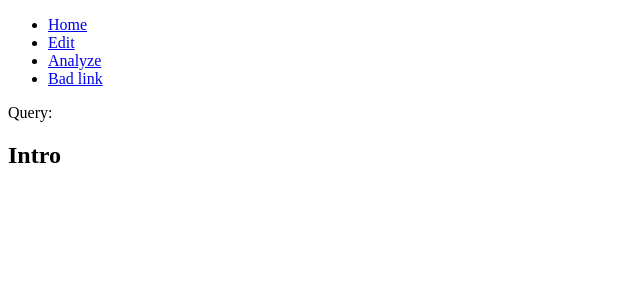
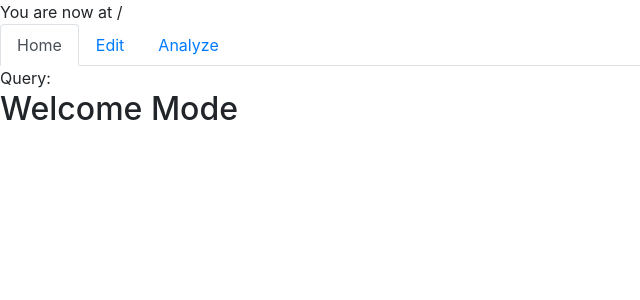
Before and after one commit to noelbundick/labyrinth-visualizer, a Next.js app: page / in a window 1280 px wide. Shown: the top 300 px of the page, without its empty margins (0-640 px from the left). Built offline with nearby package versions, Linux system fonts and the light colour scheme.

Commit message:
Refactor AnalyzeMode, EditMode, Frame, NavBar, etc

```diff
--- /dev/null
+++ b/components/analyze-mode.tsx
@@ -0,0 +1,13 @@
+export default function Analyze(props) {
+  const path = props.match.path as string;
+  const forward = path.endsWith('to');
+  return (
+    <div>
+      <h1>Analyze Mode</h1>
+      <p>Path: {path}</p>
+      <p>Forward: {String(forward)}</p>
+      <p>Start: {props.match.params.start ?? "(undefined)"}</p>
+      <p>End: {props.match.params.end ?? "(undefined)"}</p>
+    </div>
+  );
+}
--- /dev/null
+++ b/components/edit-mode.tsx
@@ -0,0 +1,3 @@
+export default function EditMode() {
+  return <h2>Edit Mode</h2>;
+}
--- a/components/frame.tsx
+++ b/components/frame.tsx
@@ -1,184 +1,55 @@
-import Head from 'next/head'
-import Link from 'next/link'
-import { useRouter } from 'next/router';
+import {useRouter} from 'next/router'
 import React from "react";
-import Nav from 'react-bootstrap/Nav';
-import Tab from 'react-bootstrap/Tab';
-// import { connect } from 'react-redux'
-import SplitPane from 'react-split-pane'
-// import { Dispatch } from 'redux'
+import {
+  BrowserRouter as Router,
+  Switch,
+  Route,
+  Link,
+} from "react-router-dom";
 
-// import { ApplicationState, AnyAction, setSpeechSupport } from "../actions";
+import Analyze from './analyze-mode';
+import Edit from './edit-mode';
+import NavBar from './nav-bar';
+import NotFound from './page-not-found';
+import Welcome from './welcome-mode';
 
-// import CartControl from './cart-control';
-// import ChromeDetect from './chrome-detect';
-// import GraphPanelControl from './graph-panel-control';
-// import HamburgerControl from './hamburger-control';
-// import HistoryControl from './history-control';
-// import InfoControl from './info-control';
-// import LanguageControl from './language-control';
-// import LexiconControl from './lexicon-control';
-// import LoadingControl from './loading-control';
-// import MenuControl from './menu-control';
-// import PostingListControl from './posting-list-control';
-// import RecorderControl from './recorder-control';
-// import SpeechControl from './speech-control';
-// import TestsControl from './tests-control';
-
-import styles from './controls.module.css';
-
-interface UIStateProps {
-  start?: string;
-  end?: string;
-  forward?: boolean;
-}
-
-export default function render() {
-  console.log('Frame renders');
-  const router = useRouter()
-  const { start, end, forward } = router.query
-
-  const uiState = { start, end, forward: !!forward };
+export default function Frame() {
+  const router = useRouter();
+  const { forward } = router.query;
 
   return (
-    <div className={styles.frame}>
-      <Head>
-        <title>Labyrinth Visualizer</title>
-        <link rel="icon" href="/security-24px.svg" />
-      </Head>
-      <Link href="/editor">
-        <a>Editor</a>
-      </Link>
-      <Link href="/analyze">
-        <a>Analyze</a>
-      </Link>
-      <h1>Frame</h1>
-      <p>Start: {uiState.start || '(undefined)'}</p>
-      <p>End: {uiState.end || '(undefined)'}</p>
-      <p>Forward: {uiState.forward ? 'true' : 'false'}</p>
-    </div>
+    <Router>
+      <div>
+        <NavBar/>
+
+        <div>
+          Query: {forward}
+        </div>
+
+        <Switch>
+          <Route
+            path={[
+              "/analyze/to/:start/:end",
+              "/analyze/to/:start",
+              "/analyze/to",
+              "/analyze/from/:start/:end",
+              "/analyze/from/:start",
+              "/analyze/from",
+              "/analyze"
+            ]}
+            component={Analyze}
+          />
+          <Route path="/edit">
+            <Edit />
+          </Route>
+          <Route exact path="/">
+            <Welcome />
+          </Route>
+          <Route>
+            <NotFound />
+          </Route>
+        </Switch>
+      </div>
+    </Router>
   );
 }
-// interface Props {
-//   application: ApplicationState;
-//   speechSupported: (isRecording: boolean) => void;
-// };
-
-// class FrameControl extends React.Component<Props> {
-//   render() {
-//     if (this.props.application.bluePlateWorld) {
-//       return (
-//         <div className={styles.frame}>
-//           <div>
-//             <SplitPane split="horizontal" minSize={100} defaultSize={600}>
-//               <div className={styles.frameUpperPanel}>
-//                 {this.renderTabs()}
-//               </div>
-//               <div className={styles.frameLowerPanel}>
-//                 <RecorderControl />
-//                 <CartControl />
-//               </div>
-//             </SplitPane>
-//           </div>
-//           <ChromeDetect/>
-//         </div>
-//       );
-//     } else {
-//       return <LoadingControl />;
-//     }
-//   }
-
-//   // DESIGN NOTE: mountOnEnter and unmountOnExit are necessary for the
-//   // GraphControl layout algorithm. It turns out the getBBox() returns
-//   // an empty bounding box for svg text elements that aren't currently
-//   // visible.
-//   //   https://stackoverflow.com/questions/21387965/getbbox-width-and-height-returns-0
-//   //   https://stackoverflow.com/questions/40744176/getbbox-and-getcomputedtextlength-once-working-once-not
-//   //   https://github.com/DmitryBaranovskiy/raphael/issues/760
-//   //   https://stackoverflow.com/questions/28282295/getbbox-of-svg-when-hidden
-//   renderTabs() {
-//     return (
-//       <div style={{
-//         display: 'flex',
-//         flexDirection: 'column',
-//         width: '100%',
-//         height: '100%'
-//       }}>
-//         <Tab.Container
-//           id="left-tabs-example"
-//           defaultActiveKey="info"
-//           mountOnEnter={true}
-//           unmountOnExit={true}
-//         >
-//           <Nav variant="tabs" className="flex-row">
-//             <Nav.Item>
-//               <Nav.Link eventKey="info">Info</Nav.Link>
-//             </Nav.Item>
-//             <Nav.Item>
-//               <Nav.Link eventKey="menu">Menu</Nav.Link>
-//             </Nav.Item>
-//             <Nav.Item>
-//               <Nav.Link eventKey="lexicon">Lexicon</Nav.Link>
-//             </Nav.Item>
-//             <Nav.Item>
-//               <Nav.Link eventKey="postings">Postings</Nav.Link>
-//             </Nav.Item>
-//             <Nav.Item>
-//               <Nav.Link eventKey="graph">Graph</Nav.Link>
-//             </Nav.Item>
-//             <Nav.Item>
-//               <Nav.Link eventKey="tests">Tests</Nav.Link>
-//             </Nav.Item>
-//             <Nav.Item>
-//               <Nav.Link eventKey="history">History</Nav.Link>
-//             </Nav.Item>
-//             <div style={{flexGrow: 1}}>
-//             </div>
-//             <SpeechControl/>
-//             <LanguageControl/>
-//             <HamburgerControl/>
-//           </Nav>
-//           <div style={{flexGrow: 1, overflow: 'hidden'}}>
-//             <Tab.Content className={styles.frameTab}>
-//               <Tab.Pane eventKey="info" style={{height: '100%'}}>
-//                 <InfoControl />
-//               </Tab.Pane>
-//               <Tab.Pane eventKey="menu" style={{height: '100%'}}>
-//                 <MenuControl />
-//               </Tab.Pane>
-//               <Tab.Pane eventKey="lexicon" style={{height: '100%', overflow: 'auto'}}>
-//                 <LexiconControl />
-//               </Tab.Pane>
-//               <Tab.Pane eventKey="postings" style={{height: '100%', overflow: 'auto'}}>
-//                 <PostingListControl />
-//               </Tab.Pane>
-//               <Tab.Pane eventKey="graph" style={{height: '100%', overflow: 'auto'}}>
-//                 <GraphPanelControl />
-//               </Tab.Pane>
-//               <Tab.Pane eventKey="history" style={{height: '100%', overflow: 'auto'}}>
-//                 <HistoryControl history={this.props.application.history}/>
-//               </Tab.Pane>
-//               <Tab.Pane eventKey="tests" style={{height: '100%', overflow: 'auto'}}>
-//                 <TestsControl/>
-//               </Tab.Pane>
-//             </Tab.Content>
-//           </div>
-//         </Tab.Container>
-//       </div>
-//     );
-//   }
-// }
-
-// function mapStateToProps(application: ApplicationState) {
-//   return { application };
-// }
-
-// function mapDispatchToProps(dispatch: Dispatch<AnyAction>) {
-//   return {
-//     speechSupported: (speechSupport: boolean) => {
-//       dispatch(setSpeechSupport(speechSupport));
-//     },
-//   };
-// }
-
-// export default connect(mapStateToProps, mapDispatchToProps)(FrameControl);
--- /dev/null
+++ b/components/nav-bar.tsx
@@ -0,0 +1,29 @@
+import React from "react";
+import Nav from 'react-bootstrap/Nav';
+import {RouteComponentProps, withRouter} from "react-router";
+import {Link} from "react-router-dom";
+
+class NavBar extends React.Component<RouteComponentProps<any>> {
+  render() {
+    const { match, location, history } = this.props;
+
+    return (
+      <div>
+        <div>You are now at {location.pathname}</div>
+        <Nav variant="tabs" className="flex-row" defaultActiveKey={location.pathname}>
+          <Nav.Item>
+            <Nav.Link to='/' eventKey="/" as={Link}>Home</Nav.Link>
+          </Nav.Item>
+          <Nav.Item>
+            <Nav.Link to='/edit' eventKey="/edit" as={Link}>Edit</Nav.Link>
+          </Nav.Item>
+          <Nav.Item>
+            <Nav.Link to='/analyze' eventKey="/analyze" as={Link}>Analyze</Nav.Link>
+          </Nav.Item>
+        </Nav>
+      </div>
+    );
+  }
+}
+
+export default withRouter(NavBar);
--- /dev/null
+++ b/components/page-not-found.tsx
@@ -0,0 +1,3 @@
+export default function PageNoteFound() {
+  return <h2>Page not Found 404</h2>;
+}
--- /dev/null
+++ b/components/welcome-mode.tsx
@@ -0,0 +1,3 @@
+export default function WelcomeMode() {
+  return <h2>Welcome Mode</h2>;
+}
--- a/package.json
+++ b/package.json
@@ -15,6 +15,7 @@
     "posttest": "npm.cmd run lint"
   },
   "dependencies": {
+    "bootstrap": "^4.6.0",
     "next": "^10.0.0",
     "react": "17.0.1",
     "react-bootstrap": "^1.4.3",
@@ -26,7 +27,8 @@
   "devDependencies": {
     "@types/node": "^14.14.21",
     "@types/react": "^17.0.0",
-    "typescript": "^4.1.3",
-    "gts": "^3.1.0"
+    "@types/react-router": "^5.1.11",
+    "gts": "^3.1.0",
+    "typescript": "^4.1.3"
   }
 }
--- a/pages/_app.tsx
+++ b/pages/_app.tsx
@@ -1,3 +1,5 @@
+import 'bootstrap/dist/css/bootstrap.min.css';
+
 import { AppProps } from 'next/app';
 
 function App({ Component, pageProps }: AppProps) {
--- a/pages/index.tsx
+++ b/pages/index.tsx
@@ -1,101 +1,7 @@
-import { useRouter } from 'next/router'
 import React from "react";
-import {
-  BrowserRouter as Router,
-  Switch,
-  Redirect,
-  Route,
-  Link,
-  // useLocation
-} from "react-router-dom";
 
-// function useQuery() {
-//   const location = useLocation();
-//   if (location) {
-//     return new URLSearchParams(location.search);
-//   } else {
-//     return new Map<string,string>();
-//   }
-// }
+import Frame from '../components/frame';
 
 export default function App() {
-  const router = useRouter();
-  const { forward } = router.query
-
-  return (
-    <Router>
-      <div>
-        <nav>
-          <ul>
-            <li>
-              <Link to="/">Home</Link>
-            </li>
-            <li>
-              <Link to="/edit">Edit</Link>
-            </li>
-            <li>
-              <Link to="/analyze/to">Analyze</Link>
-            </li>
-            <li>
-              <Link to="/404">Bad link</Link>
-            </li>
-          </ul>
-        </nav>
-
-        <div>
-          Query: {forward}
-        </div>
-
-        <Switch>
-          <Route
-            path={[
-              "/analyze/to/:start/:end",
-              "/analyze/to/:start",
-              "/analyze/to",
-              "/analyze/from/:start/:end",
-              "/analyze/from/:start",
-              "/analyze/from"
-            ]}
-            component={Analyze}
-          />
-          <Route path="/edit">
-            <Edit />
-          </Route>
-          <Route exact path="/">
-            <Home />
-          </Route>
-          <Route>
-            {/* <Redirect to="/" /> */}
-            <NotFound />
-          </Route>
-        </Switch>
-      </div>
-    </Router>
-  );
+  return <Frame/>
 }
-
-function Analyze(props) {
-  const path = props.match.path as string;
-  const forward = path.endsWith('to');
-  return (
-    <div>
-      <h1>Analyze</h1>
-      <p>Path: {path}</p>
-      <p>Forward: {String(forward)}</p>
-      <p>Start: {props.match.params.start ?? "(undefined)"}</p>
-      <p>End: {props.match.params.end ?? "(undefined)"}</p>
-    </div>
-  );
-}
-
-function Home() {
-  return <h2>Intro</h2>;
-}
-
-function Edit() {
-  return <h2>Edit</h2>;
-}
-
-function NotFound() {
-  return <h2>Page not found</h2>;
-}
```
Also changed, not shown: components/component.module.css (renamed from components/controls.module.css), 1 other file (tests, documents, lock files or other folders).
